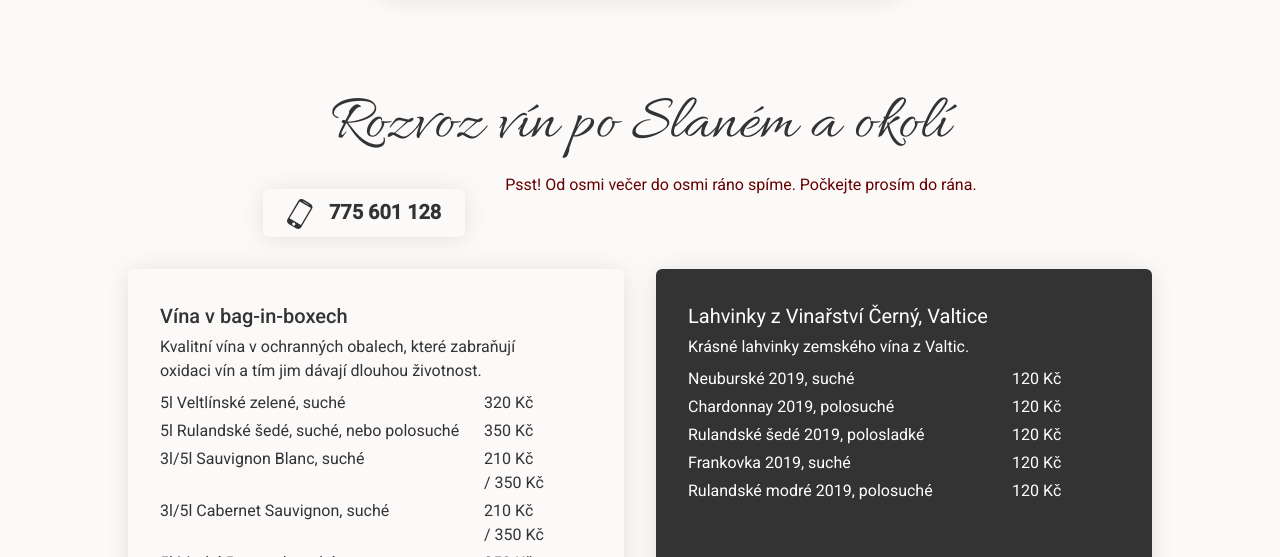
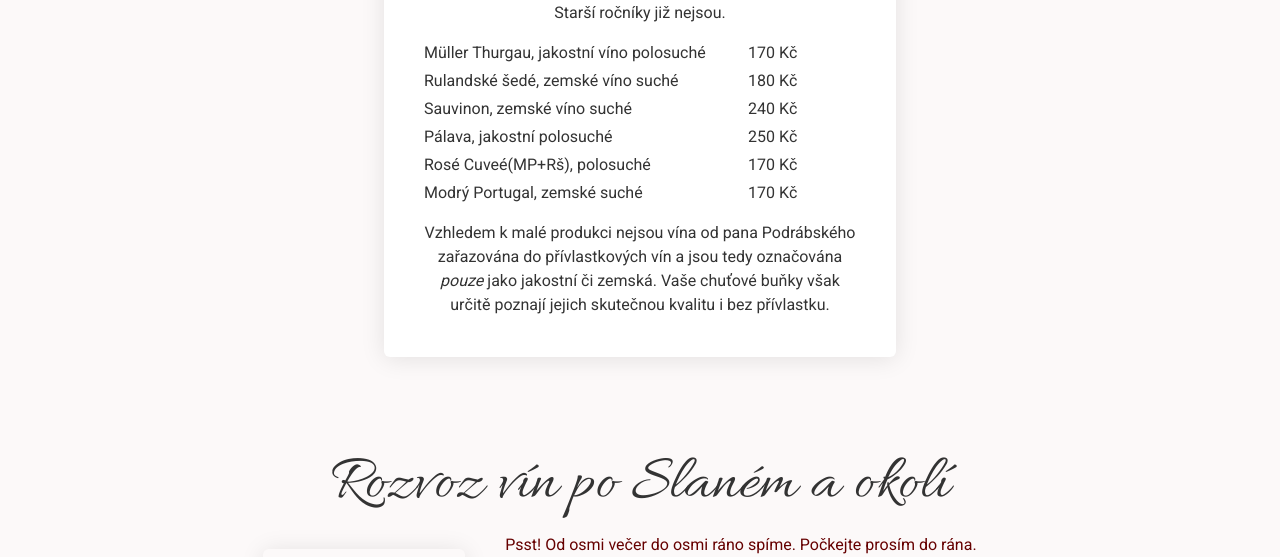
Before and after one commit to Habujama/vinoteka, a Gatsby site: page / in a window 1280 px wide. Shown: the part 652-1209 px from the top of the page. Built offline with nearby package versions, Linux system fonts and the light colour scheme; Gatsby itself is replaced by a stand-in of ours; what tailwindcss-filters would draw is missing.

Commit message:
podrabsky update

```diff
--- a/src/components/news/index.tsx
+++ b/src/components/news/index.tsx
@@ -7,9 +7,41 @@
 
 const News: FC<Props> = ({ title, message }) => {
   return (
-    <div className="bg-white rounded-md shadow-md p-10 md:w-1/2 relative transform -translate-y-20 mx-auto">
-      <h2 className="font-lovers text-4xl font-bold">{title}</h2>
+    <div className="bg-white rounded-md shadow-md p-10 md:w-1/2 relative transform -translate-y-20 text-center mx-auto leading-2">
+      <h2 className="font-lovers text-4xl font-bold leading-tight mb-2">
+        {title}
+      </h2>
       <p>{message}</p>
+      <div className="grid grid-cols-4 gap-y-1 text-justify mt-4">
+        <div className="col-start-1 col-span-3">
+          Müller Thurgau, jakostní víno polosuché
+        </div>
+        <div className="col-start-4 col-span-1">170&nbsp;Kč</div>
+        <div className="col-start-1 col-span-3">
+          Rulandské šedé, zemské víno suché
+        </div>
+        <div className="col-start-4 col-span-1">180&nbsp;Kč</div>
+        <div className="col-start-1 col-span-3">
+          Sauvinon, zemské víno suché
+        </div>
+        <div className="col-start-4 col-span-1">240&nbsp;Kč</div>
+        <div className="col-start-1 col-span-3">Pálava, jakostní polosuché</div>
+        <div className="col-start-4 col-span-1">250&nbsp;Kč</div>
+        <div className="col-start-1 col-span-3">
+          Rosé Cuveé(MP+Rš), polosuché{' '}
+        </div>
+        <div className="col-start-4 col-span-1">170&nbsp;Kč</div>
+        <div className="col-start-1 col-span-3">
+          Modrý Portugal, zemské suché
+        </div>
+        <div className="col-start-4 col-span-1">170&nbsp;Kč</div>
+      </div>
+      <p className="mt-4">
+        Vzhledem k malé produkci nejsou vína od pana Podrábského zařazována do
+        přívlastkových vín a jsou tedy označována <em>pouze</em> jako jakostní
+        či zemská. Vaše chuťové buňky však určitě poznají jejich skutečnou
+        kvalitu i bez přívlastku.
+      </p>
     </div>
   )
 }
--- a/src/pages/index.tsx
+++ b/src/pages/index.tsx
@@ -14,8 +14,8 @@
     <SEO title="Vinotéka U Jana Amose" />
     <Hero />
     <News
-      title="Dovezeme vám víno až domů"
-      message="Chápeme, že se vám během lockdownu nechce chodit ven a nedostanete se tak ani k nám do vinotéky. My vám vinotéku přivezeme domů! Vyberte si z naší týdenní nabídky vín a zavolejte si o ně."
+      title="Limitovaná edice vín ze&nbsp;slánských&nbsp;vinic"
+      message="Darujte výborná vína z hroznů ze slánské viniční tratě Ovčáry. Tato krásná vínka ročníku 2019 pro vás vyrobil pan sklepmistr Podrábský z Roudnice nad Labem. Všechny lahvinky jsou pouze v malých šaržích a brzy se vyprodají. Starší ročníky již nejsou."
     />
     <Delivery />
     <Winery />
```
